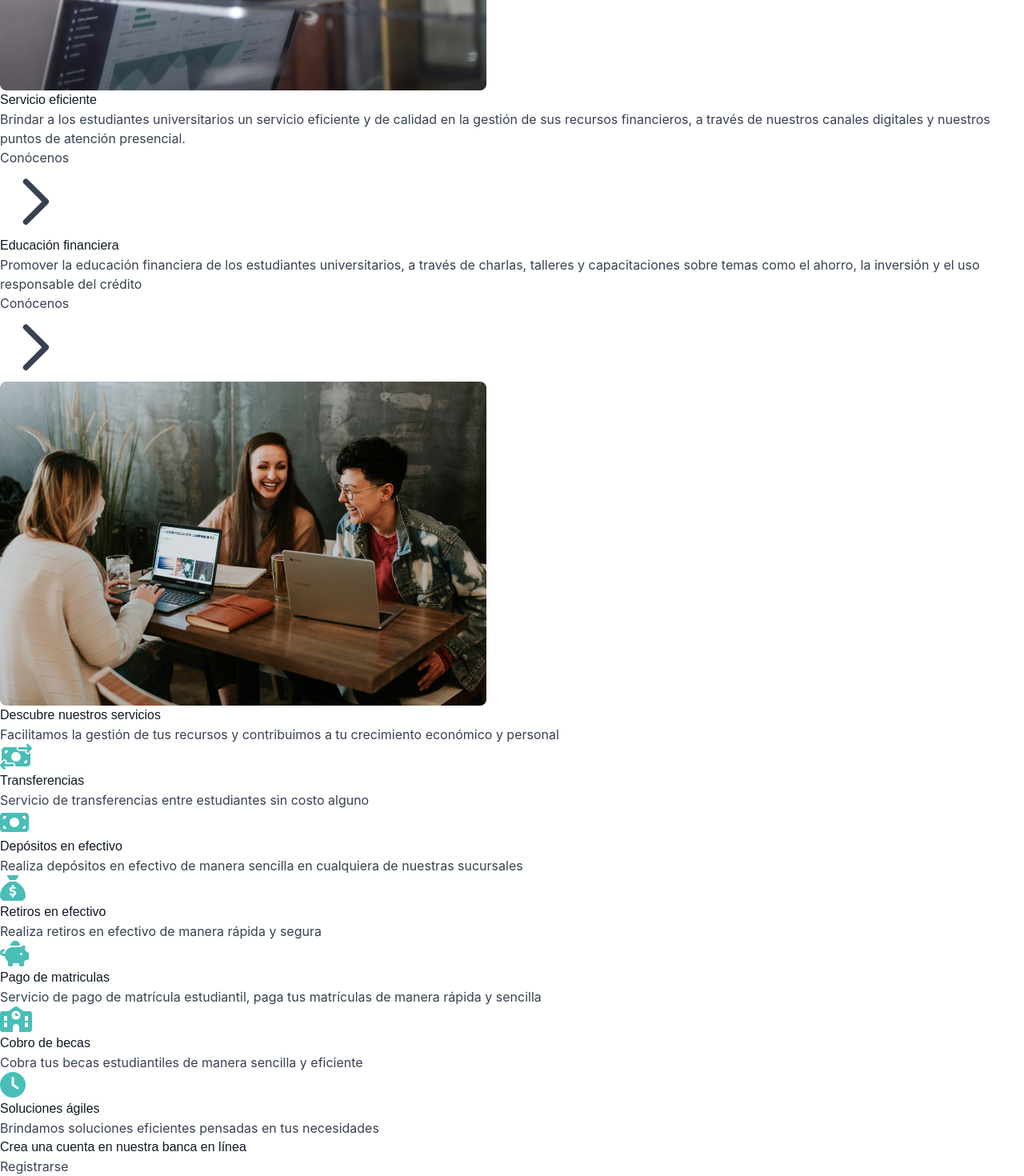
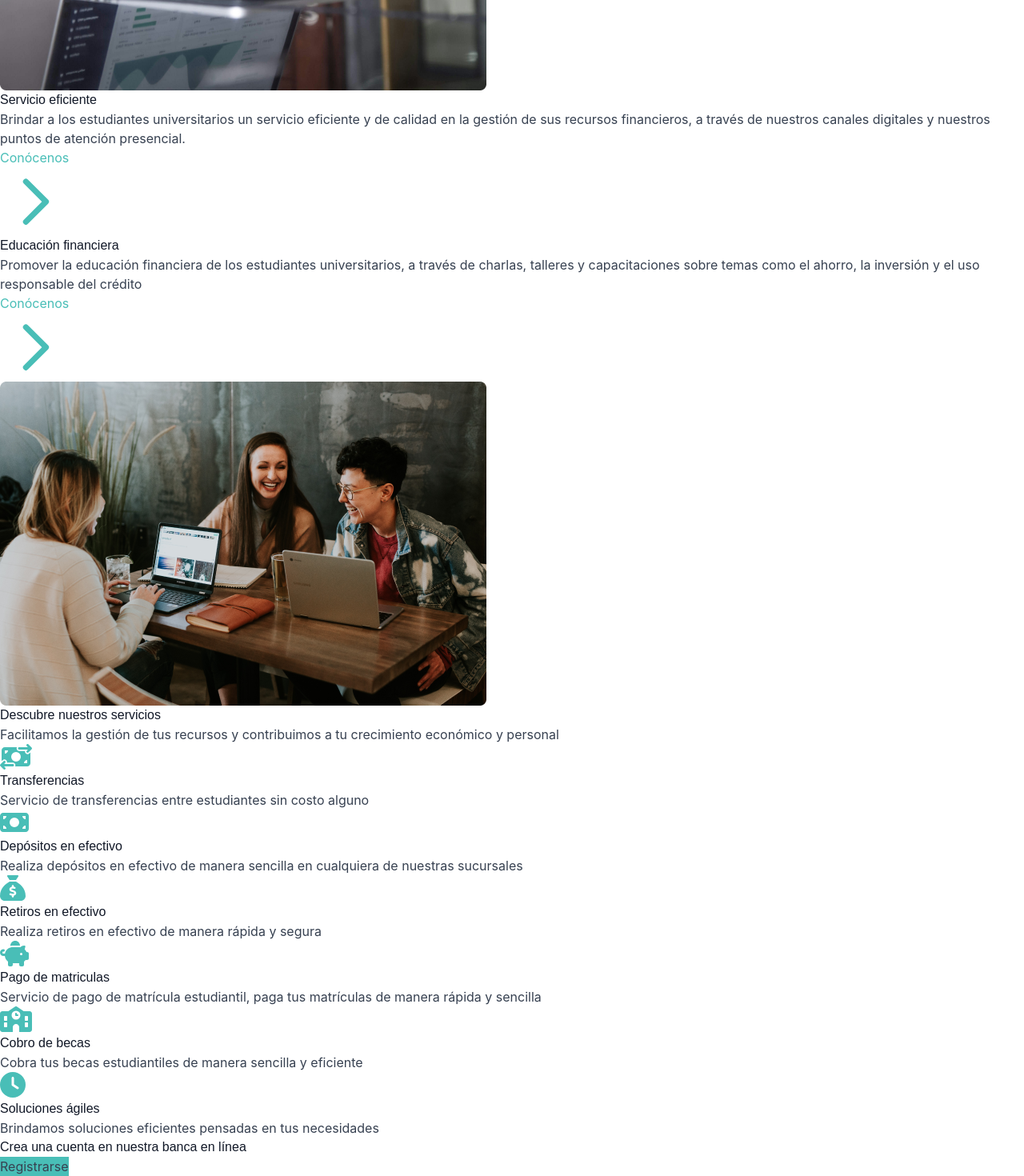
Before and after one commit to IglesiasMiguel/banco-universitario, a React (Vite) app: page / in a window 1280 px wide. Shown: the part 628-2098 px from the top of the page at 80% size. Built offline with nearby package versions, Linux system fonts and the light colour scheme.

Commit message:
Agregue el color primario al index.css y lo utilice en los componentes afectados

```diff
--- a/src/components/Cta.jsx
+++ b/src/components/Cta.jsx
@@ -4,7 +4,7 @@ const CTA = ({ title, buttonText }) => {
   return (
     <div className="flex flex-col items-center my-32">
       <h2 className="text-3xl font-extrabold my-10">{title}</h2>
-      <button className="bg-teal-400 hover:bg-teal-700 text-white font-bold py-2 px-4 rounded">
+      <button className="bg-primary-color hover:bg-teal-700 text-white font-bold py-2 px-4 rounded">
         {buttonText}
       </button>
     </div>
--- a/src/components/ImageCard.jsx
+++ b/src/components/ImageCard.jsx
@@ -16,7 +16,7 @@ const ImageCard = ({ imageUrl, title, text, buttonText }) => {
         <p className="mt-2 text-lg">{text}</p>
 
         {/* Botón con icono */}
-        <button className="mt-4 font-bold text-teal-400 py-2 rounded-md flex items-center">
+        <button className="mt-4 font-bold text-primary-color py-2 rounded-md flex items-center">
           <span>{buttonText}</span>
           <svg className="w-4 h-4 ml-1" fill="none" viewBox="0 0 24 24" stroke="currentColor">
             <path strokeLinecap="round" strokeLinejoin="round" strokeWidth="2" d="M9 5l7 7-7 7" />
--- a/src/components/ImageCard2.jsx
+++ b/src/components/ImageCard2.jsx
@@ -13,7 +13,7 @@ const ImageCard2 = ({ imageUrl, title, text, buttonText}) => {
           <p className="mt-2 text-lg">{text}</p>
 
           {/* Botón con icono */}
-          <button className="mt-4 font-bold text-teal-400 py-2 rounded-md flex items-center">
+          <button className="mt-4 font-bold text-primary-color py-2 rounded-md flex items-center">
             <span>{buttonText}</span>
             <svg className="w-4 h-4 ml-1" fill="none" viewBox="0 0 24 24" stroke="currentColor">
            <path strokeLinecap="round" strokeLinejoin="round" strokeWidth="2" d="M9 5l7 7-7 7" />
--- a/src/index.css
+++ b/src/index.css
@@ -9,3 +9,9 @@ body {
     font-family: 'Montserrat Alternates', sans-serif; /* Fuente de los títulos */
     color: #111827; /* Color de los títulos */
   }
+  .bg-primary-color {
+    background-color: #49BEB7;
+  }
+  .text-primary-color {
+    color: #49BEB7;
+  }
```
